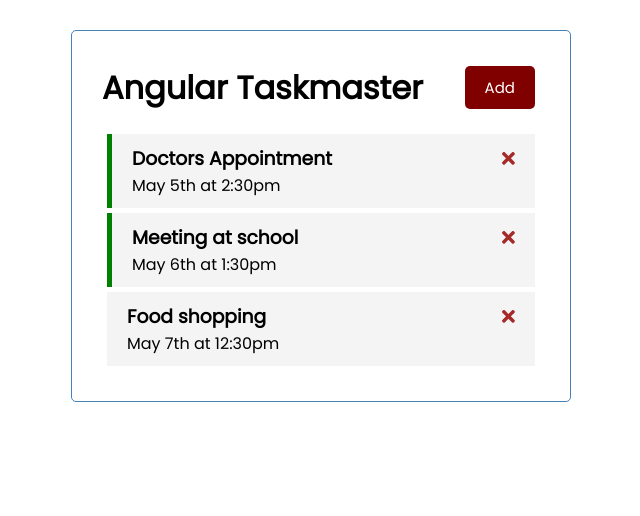
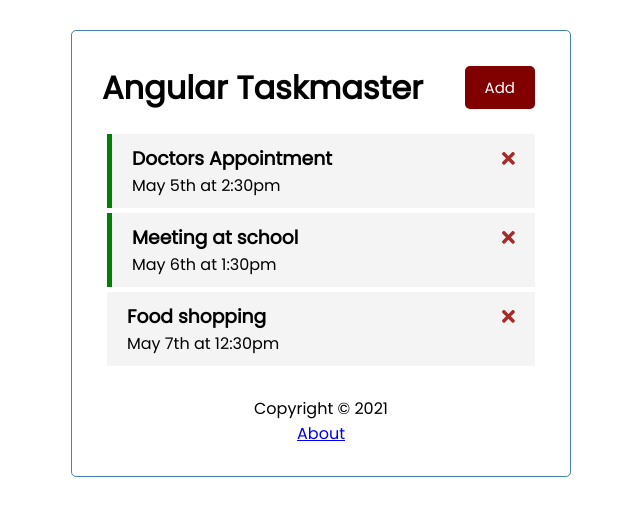
Before and after one commit to JRybelis/Angular-taskmaster-app, an Angular app: page / in a window 1280 px wide. Shown: the top 516 px of the page, without its empty margins (319-959 px from the left). Built offline with nearby package versions, Linux system fonts and the light colour scheme; data requests are answered from the project's data file.

Commit message:
Add footer component with routing

```diff
--- a/src/app/app.component.html
+++ b/src/app/app.component.html
@@ -1,4 +1,5 @@
 <div class="container">
   <app-header></app-header>
   <router-outlet></router-outlet>
+  <app-footer></app-footer>
 </div>
--- a/src/app/app.module.ts
+++ b/src/app/app.module.ts
@@ -12,6 +12,7 @@
 import { TaskItemComponent } from './components/task-item/task-item.component';
 import { AddTaskComponent } from './components/add-task/add-task.component';
 import { AboutComponent } from './components/pages/about/about.component';
+import { FooterComponent } from './components/pages/footer/footer.component';
 
 const appRoutes: Routes = [
   { path: '', component: TasksComponent },
@@ -27,6 +28,7 @@
     TaskItemComponent,
     AddTaskComponent,
     AboutComponent,
+    FooterComponent,
   ],
   imports: [
     BrowserModule,
--- /dev/null
+++ b/src/app/components/pages/footer/footer.component.css
@@ -0,0 +1,4 @@
+footer {
+  margin-top: 30px;
+  text-align: center;
+}
--- /dev/null
+++ b/src/app/components/pages/footer/footer.component.html
@@ -0,0 +1,4 @@
+<footer>
+  <p>Copyright &copy; 2021</p>
+  <a routerLink="/about">About</a>
+</footer>
--- /dev/null
+++ b/src/app/components/pages/footer/footer.component.ts
@@ -0,0 +1,15 @@
+import { Component, OnInit } from '@angular/core';
+
+@Component({
+  selector: 'app-footer',
+  templateUrl: './footer.component.html',
+  styleUrls: ['./footer.component.css']
+})
+export class FooterComponent implements OnInit {
+
+  constructor() { }
+
+  ngOnInit(): void {
+  }
+
+}
```
Also changed, not shown: 1 other file (tests, documents, lock files or other folders).
